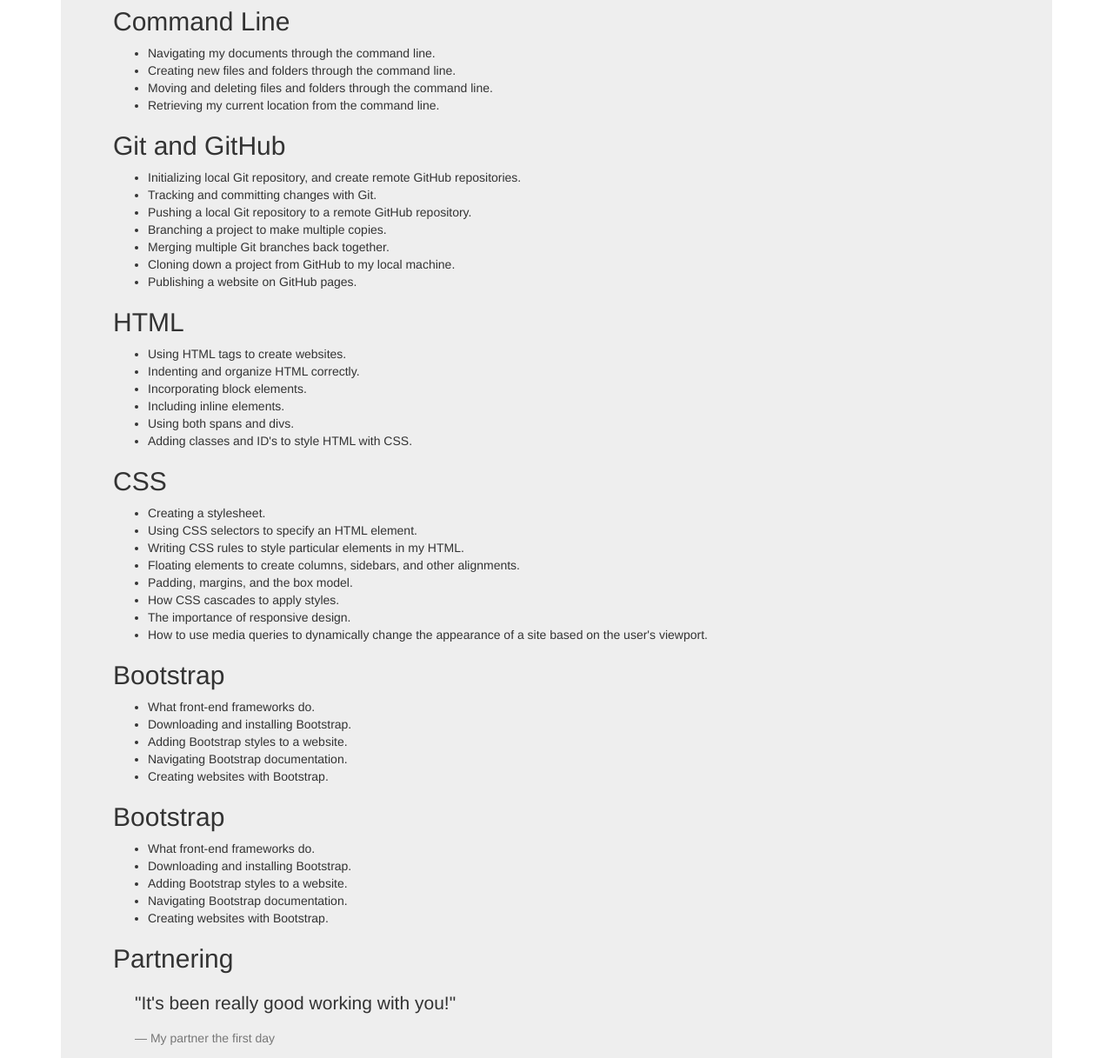
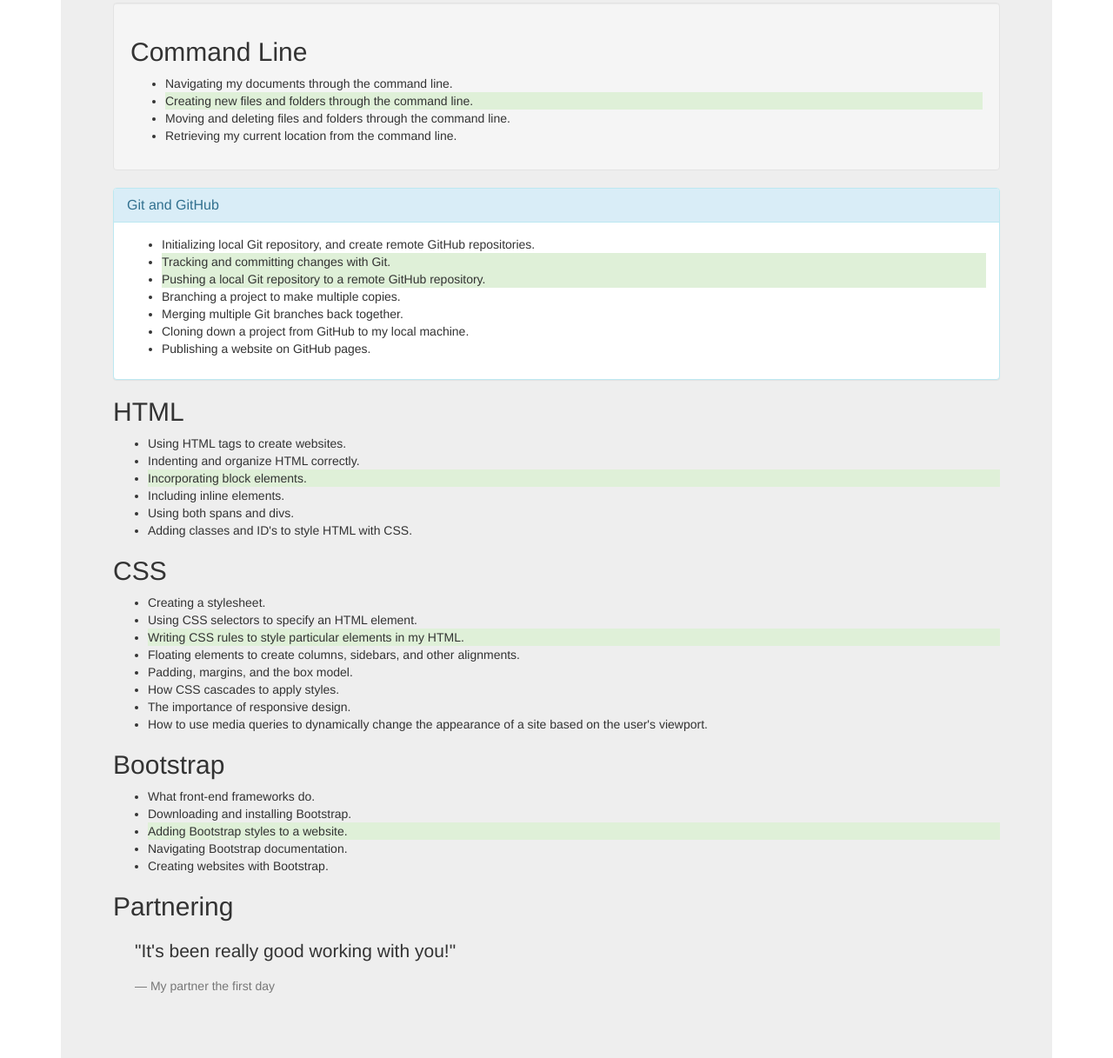
Before and after one commit to maxobaxo/week-in-review, a plain HTML site: page index.html in a window 1280 px wide. Shown: the part 189-1406 px from the top of the page at 87% size. Drawn offline with Linux system fonts and the light colour scheme.

Commit message:
add .bg-success .well and .panel classes to the body of index.html

```diff
--- a/index.html
+++ b/index.html
@@ -11,28 +11,36 @@
         <p>
           I've almost finished my first week at Epicodus. Here are some of the things I've learned so far:
         </p>
+        <div class="well">
           <h2>Command Line</h2>
           <ul>
             <li>Navigating my documents through the command line.</li>
-          <li>Creating new files and folders through the command line.</li>
+            <li class="bg-success">Creating new files and folders through the command line.</li>
             <li>Moving and deleting files and folders through the command line.</li>
             <li>Retrieving my current location from the command line.</li>
           </ul>
-        <h2>Git and GitHub</h2>
+        </div>
+        <div class="panel panel-info">
+          <div class="panel-heading">
+            <h2 class="panel-title">Git and GitHub</h2>
+          </div>
+            <div class="panel-body">
               <ul>
                 <li>Initializing local Git repository, and create remote GitHub repositories.</li>
-          <li>Tracking and committing changes with Git.</li>
-          <li>Pushing a local Git repository to a remote GitHub repository.</li>
+                <li class="bg-success">Tracking and committing changes with Git.</li>
+                <li class="bg-success">Pushing a local Git repository to a remote GitHub repository.</li>
                 <li>Branching a project to make multiple copies.</li>
                 <li>Merging multiple Git branches back together.</li>
                 <li>Cloning down a project from GitHub to my local machine.</li>
                 <li>Publishing a website on GitHub pages.</li>
               </ul>
+            </div>
+        </div>
         <h2>HTML</h2>
         <ul>
           <li>Using HTML tags to create websites.</li>
           <li>Indenting and organize HTML correctly.</li>
-          <li>Incorporating block elements.</li>
+          <li class="bg-success">Incorporating block elements.</li>
           <li>Including inline elements.</li>
           <li>Using both spans and divs.</li>
           <li>Adding classes and ID's to style HTML with CSS.</li>
@@ -41,7 +49,7 @@
         <ul>
           <li>Creating a stylesheet.</li>
           <li>Using CSS selectors to specify an HTML element.</li>
-          <li>Writing CSS rules to style particular elements in my HTML.</li>
+          <li class="bg-success">Writing CSS rules to style particular elements in my HTML.</li>
           <li>Floating elements to create columns, sidebars, and other alignments.</li>
           <li>Padding, margins, and the box model.</li>
           <li>How CSS cascades to apply styles.</li>
@@ -52,15 +60,7 @@
         <ul>
           <li>What front-end frameworks do.</li>
           <li>Downloading and installing Bootstrap.</li>
-          <li>Adding Bootstrap styles to a website.</li>
-          <li>Navigating Bootstrap documentation.</li>
-          <li>Creating websites with Bootstrap.</li>
-        </ul>
-        <h2>Bootstrap</h2>
-        <ul>
-          <li>What front-end frameworks do.</li>
-          <li>Downloading and installing Bootstrap.</li>
-          <li>Adding Bootstrap styles to a website.</li>
+          <li class="bg-success">Adding Bootstrap styles to a website.</li>
           <li>Navigating Bootstrap documentation.</li>
           <li>Creating websites with Bootstrap.</li>
         </ul>
```
Lines whose indentation alone changed are shown as unchanged.
